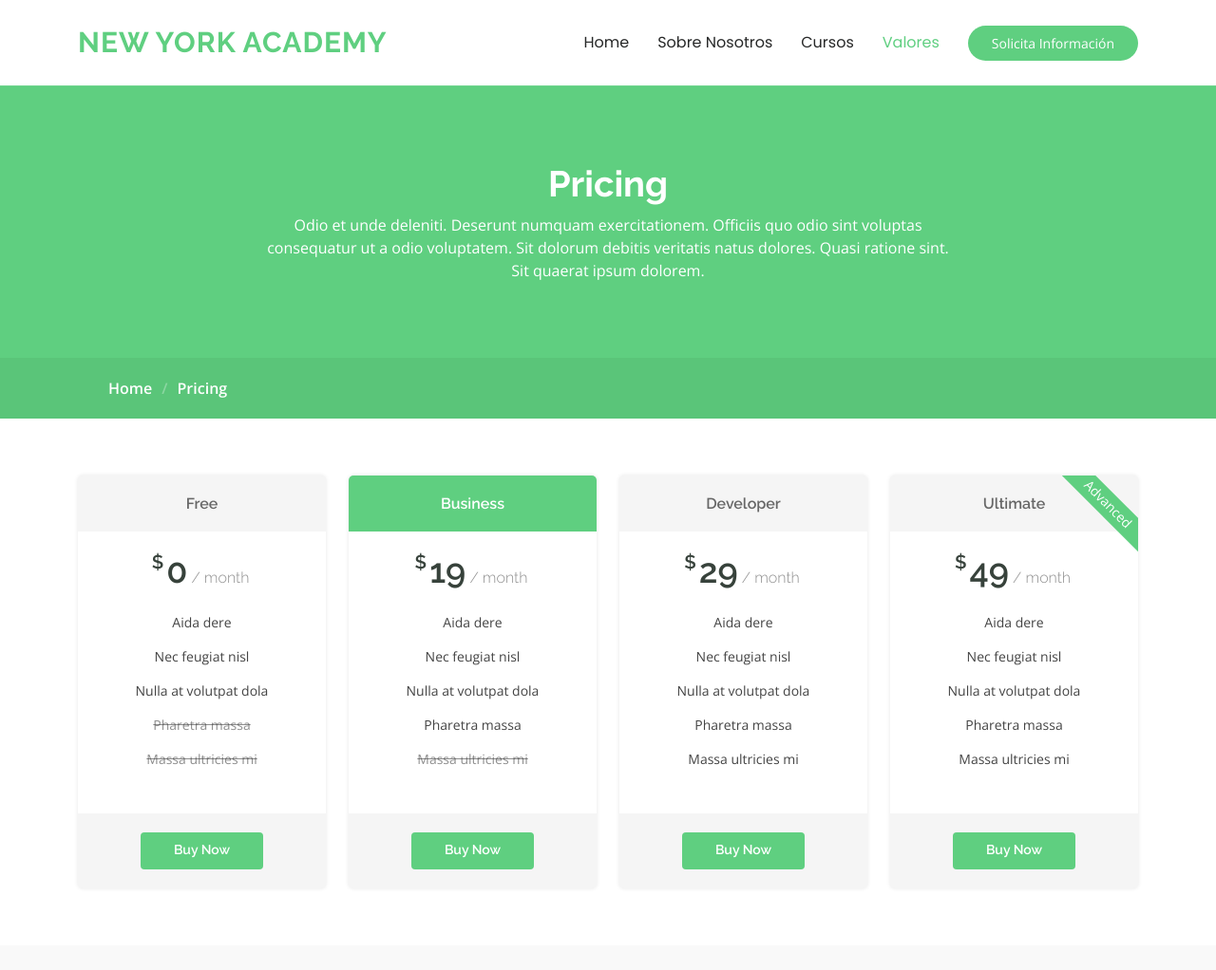
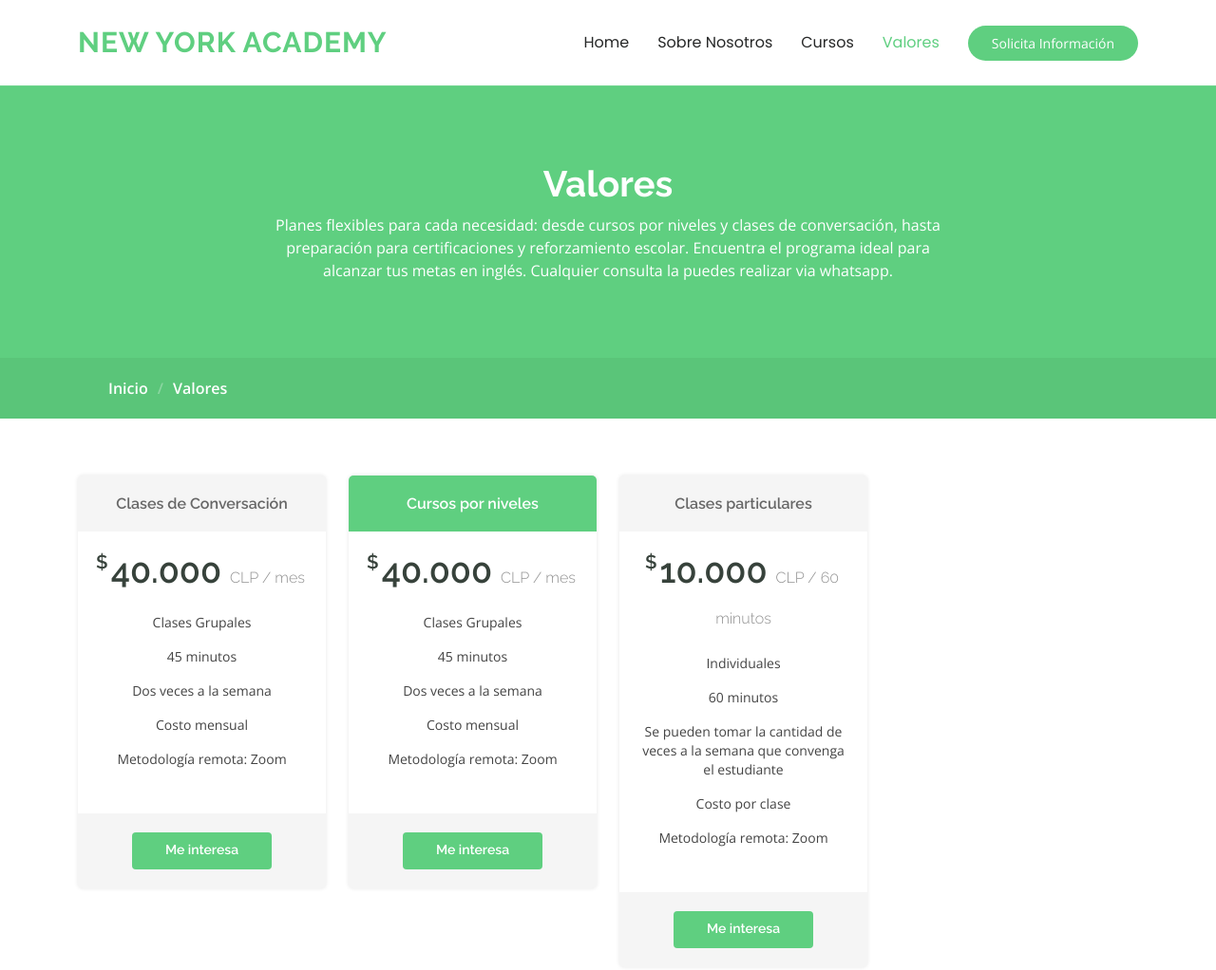
Before and after one commit to G4ntZ/newyorkacademy, a plain HTML site: page pricing.html in a window 1280 px wide. Shown: the top 1022 px of the page at 95% size. Drawn offline with nearby package versions, Linux system fonts and the light colour scheme.

Commit message:
pagina base terminada

```diff
--- a/pricing.html
+++ b/pricing.html
@@ -70,8 +70,8 @@
         <div class="container">
           <div class="row d-flex justify-content-center text-center">
             <div class="col-lg-8">
-              <h1>Pricing</h1>
-              <p class="mb-0">Odio et unde deleniti. Deserunt numquam exercitationem. Officiis quo odio sint voluptas consequatur ut a odio voluptatem. Sit dolorum debitis veritatis natus dolores. Quasi ratione sint. Sit quaerat ipsum dolorem.</p>
+              <h1>Valores</h1>
+              <p class="mb-0">Planes flexibles para cada necesidad: desde cursos por niveles y clases de conversación, hasta preparación para certificaciones y reforzamiento escolar. Encuentra el programa ideal para alcanzar tus metas en inglés. Cualquier consulta la puedes realizar via whatsapp.</p>
             </div>
           </div>
         </div>
@@ -79,8 +79,8 @@
       <nav class="breadcrumbs">
         <div class="container">
           <ol>
-            <li><a href="index.html">Home</a></li>
-            <li class="current">Pricing</li>
+            <li><a href="index.html">Inicio</a></li>
+            <li class="current">Valores</li>
           </ol>
         </div>
       </nav>
@@ -95,72 +95,55 @@
 
           <div class="col-xl-3 col-lg-6" data-aos="fade-up" data-aos-delay="100">
             <div class="pricing-item">
-              <h3>Free</h3>
-              <h4><sup>$</sup>0<span> / month</span></h4>
+              <h3>Clases de Conversación</h3>
+              <h4><sup>$</sup>40.000 <span>CLP / mes</span></h4>
               <ul>
-                <li>Aida dere</li>
-                <li>Nec feugiat nisl</li>
-                <li>Nulla at volutpat dola</li>
-                <li class="na">Pharetra massa</li>
-                <li class="na">Massa ultricies mi</li>
+                <li>Clases Grupales</li>
+                <li>45 minutos</li>
+                <li>Dos veces a la semana</li>
+                <li>Costo mensual</li>
+                <li>Metodología remota: Zoom</li>
               </ul>
               <div class="btn-wrap">
-                <a href="#" class="btn-buy">Buy Now</a>
+                <a href="https://wa.me/56953827553?text=Hola,%20me%20gustaría%20obtener%20más%20información%20sobre%20los%20cursos%20de%20inglés." target="_blank" class="btn-buy">Me interesa</a>
               </div>
             </div>
           </div><!-- End Pricing Item -->
 
           <div class="col-xl-3 col-lg-6" data-aos="fade-up" data-aos-delay="200">
             <div class="pricing-item featured">
-              <h3>Business</h3>
-              <h4><sup>$</sup>19<span> / month</span></h4>
+              <h3>Cursos por niveles</h3>
+              <h4><sup>$</sup>40.000 <span>CLP / mes</span></h4>
               <ul>
-                <li>Aida dere</li>
-                <li>Nec feugiat nisl</li>
-                <li>Nulla at volutpat dola</li>
-                <li>Pharetra massa</li>
-                <li class="na">Massa ultricies mi</li>
+                <li>Clases Grupales</li>
+                <li>45 minutos</li>
+                <li>Dos veces a la semana</li>
+                <li>Costo mensual</li>
+                <li>Metodología remota: Zoom</li>
               </ul>
               <div class="btn-wrap">
-                <a href="#" class="btn-buy">Buy Now</a>
+                <a href="https://wa.me/56953827553?text=Hola,%20me%20gustaría%20obtener%20más%20información%20sobre%20los%20cursos%20de%20inglés." target="_blank" class="btn-buy">Me interesa</a>
               </div>
             </div>
           </div><!-- End Pricing Item -->
 
-          <div class="col-xl-3 col-lg-6" data-aos="fade-up" data-aos-delay="400">
+          <div class="col-xl-3 col-lg-6" data-aos="fade-up" data-aos-delay="100">
             <div class="pricing-item">
-              <h3>Developer</h3>
-              <h4><sup>$</sup>29<span> / month</span></h4>
+              <h3>Clases particulares</h3>
+              <h4><sup>$</sup>10.000 <span>CLP / 60 minutos</span></h4>
               <ul>
-                <li>Aida dere</li>
-                <li>Nec feugiat nisl</li>
-                <li>Nulla at volutpat dola</li>
-                <li>Pharetra massa</li>
-                <li>Massa ultricies mi</li>
+                <li>Individuales </li>
+                <li>60 minutos</li>
+                <li>Se pueden tomar la cantidad de veces a la semana que convenga el estudiante</li>
+                <li>Costo por clase</li>
+                <li>Metodología remota: Zoom</li>
               </ul>
               <div class="btn-wrap">
-                <a href="#" class="btn-buy">Buy Now</a>
+                <a href="https://wa.me/56953827553?text=Hola,%20me%20gustaría%20obtener%20más%20información%20sobre%20los%20cursos%20de%20inglés." target="_blank" class="btn-buy">Me interesa</a>
               </div>
             </div>
           </div><!-- End Pricing Item -->
 
-          <div class="col-xl-3 col-lg-6" data-aos="fade-up" data-aos-delay="400">
-            <div class="pricing-item">
-              <span class="advanced">Advanced</span>
-              <h3>Ultimate</h3>
-              <h4><sup>$</sup>49<span> / month</span></h4>
-              <ul>
-                <li>Aida dere</li>
-                <li>Nec feugiat nisl</li>
-                <li>Nulla at volutpat dola</li>
-                <li>Pharetra massa</li>
-                <li>Massa ultricies mi</li>
-              </ul>
-              <div class="btn-wrap">
-                <a href="#" class="btn-buy">Buy Now</a>
-              </div>
-            </div>
-          </div><!-- End Pricing Item -->
 
         </div>
 
```
Also changed, not shown: courses.html (+17 -59 lines), assets/img/course-1.jpg, assets/img/course-122.jpg (added), assets/img/course-2.jpg, assets/img/course-23.jpg (added), assets/img/course-25.png (added), assets/img/course-3.jpg, assets/img/course-34.jpg (added).
